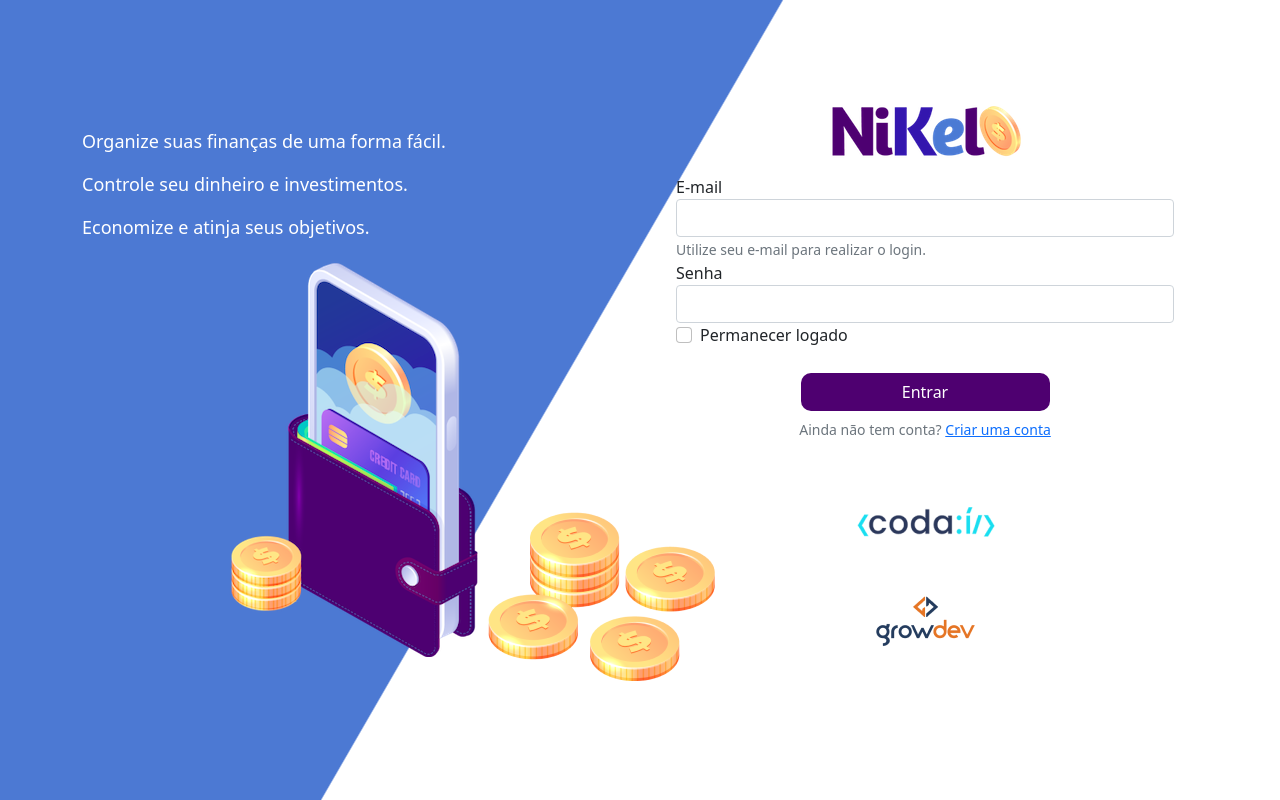
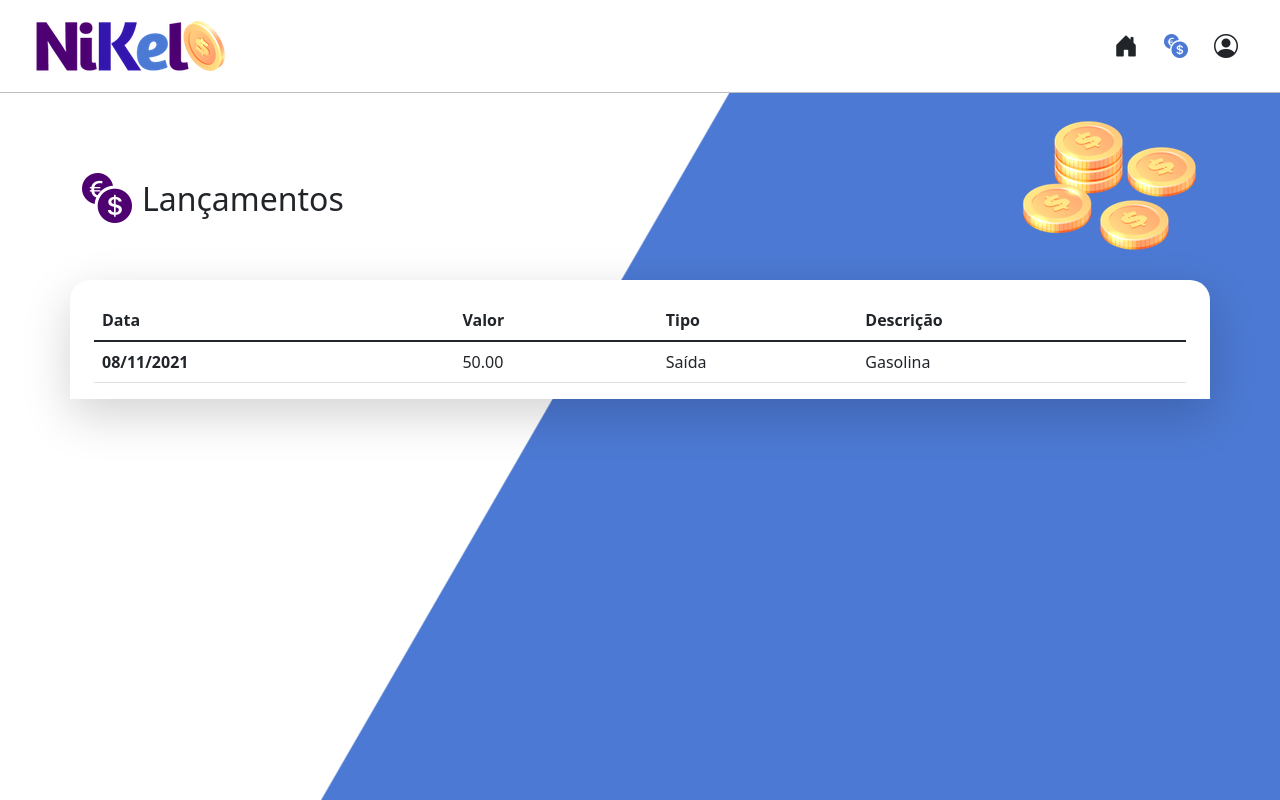
Before and after one commit to alucard93/Nikel, a plain HTML site: page public/transactions.html in a window 1280 px wide. Drawn offline with nearby package versions, Linux system fonts and the light colour scheme.

Commit message:
feat: Revamp transactions page layout and add transaction table

```diff
--- a/public/transactions.html
+++ b/public/transactions.html
@@ -8,113 +8,109 @@
       href="https://cdn.jsdelivr.net/npm/bootstrap@5.1.3/dist/css/bootstrap.min.css"
       rel="stylesheet"
     />
+
+    <link
+      rel="stylesheet"
+      href="https://cdn.jsdelivr.net/npm/bootstrap-icons@1.13.1/font/bootstrap-icons.min.css"
+    />
     <link rel="stylesheet" href="./css/styles.css" />
     <title>Nikel - Transactions</title>
   </head>
-    <body id="login">
+  <body id="app">
+    <!-- HEADER -->
+    <header>
+      <nav class="navbar navbar-expand navbar-light bg-white px-4">
+        <a class="navbar-brand" href="#">
+          <img src="./assets/images/nikel-logo.png" alt="Nikel Logo" />
+        </a>
+        <button
+          class="navbar-toggler"
+          type="button"
+          data-bs-toggle="collapse"
+          data-bs-target="#navbarSupportedContent"
+          aria-controls="navbarSupportedContent"
+          aria-expanded="false"
+          aria-label="Alternar navegação"
+        >
+          <span class="navbar-toggler-icon"></span>
+        </button>
+
+        <div
+          class="collapse navbar-collapse justify-content-end"
+          id="navbarSupportedContent"
+        >
+          <div class="d-flex">
+            <a href="home.html" class="text-decoration-none">
+              <button class="btn fs-4" type="button">
+                <i class="bi bi-house-door-fill"></i>
+              </button>
+            </a>
+            <a href="transactions.html">
+              <button class="btn fs-4" type="button">
+                <i class="bi bi-currency-exchange color-secondary"></i>
+              </button>
+            </a>
+
+            <div class="dropdown">
+              <button
+                class="btn fs-4"
+                type="button"
+                data-bs-toggle="dropdown"
+                aria-expanded="false"
+              >
+                <i class="bi bi-person-circle"></i>
+              </button>
+              <ul class="dropdown-menu">
+                <li><a class="dropdown-item" href="#">Sair</a></li>
+              </ul>
+            </div>
+          </div>
+        </div>
+      </nav>
+    </header>
+
     <main>
-        <div class="container">
-          <div class="row vh-100">
-            <!-- SEÇÃO TEXTO E IMAGENS -->
-            <div class="col d-flex justify-content-center flex-column my-5">
-              <div class="text-login">
-                <p>Organize suas finanças de uma forma fácil.</p>
-                <p>Controle seu dinheiro e investimentos.</p>
-                <p>Economize e atinja seus objetivos.</p>
-              </div>
-              <figure class="text-center">
-                <img
-                  src="./assets/images/pocket.png"
-                  alt="imagem pocket"
-                  class="img-fluid"
-                />
-                <img
-                  src="./assets/images/coins.png"
-                  alt="imagem coins"
-                  class="img-fluid d-none d-md-inline coins"
-                />
-              </figure>
+      <div class="container-lg">
+        <div class="row">
+          <div class="col d-flex mt-4 justify-content-start align-items-center">
+            <i class="bi bi-currency-exchange color-primary icon-detail"></i>
+            <span class="fs-2">Lançamentos</span>
           </div>
 
-            <!-- FORMULÁRIO -->
-            <div class="col d-flex justify-content-center flex-column my-5">
-              <div class="container">
-                <div class="row">
-                  <div class="col">
-                    <figure class="text-center mb-3">
-                      <img
-                        src="./assets/images/nikel-logo.png"
-                        alt="logo"
-                        class="img-fluid"
-                      />
+          <div class="col d-flex mt-4 justify-content-end">
+            <figure class="text-center">
+              <img src="./assets/images/coins-small.png" alt="moedas" />
             </figure>
           </div>
         </div>
 
         <div class="row">
+          <div class="col-12 info shadow-lg">
+            <div class="container">
+              <div class="row">
                 <div class="col">
-                    <form action="home.html">
-                      <div class="form-group">
-                        <label for="exampleInputEmail1">E-mail</label>
-                        <input
-                          type="email"
-                          class="form-control"
-                          id="exampleInputEmail1"
-                          aria-describedby="emailHelp"
-                        />
-                        <small id="emailHelp" class="form-text text-muted"
-                          >Utilize seu e-mail para realizar o login.</small
-                        >
-                      </div>
-                      <div class="form-group">
-                        <label for="exampleInputPassword1">Senha</label>
-                        <input
-                          type="password"
-                          class="form-control"
-                          id="exampleInputPassword1"
-                        />
-                      </div>
-                      <div class="form-group form-check">
-                        <input
-                          type="checkbox"
-                          class="form-check-input"
-                          id="exampleCheck1"
-                        />
-                        <label class="form-check-label" for="exampleCheck1"
-                          >Permanecer logado</label
-                        >
-                      </div>
-                      <button type="submit" class="btn button-login mt-4">
-                        Entrar
-                      </button>
-                    </form>
+                  <table class="table">
+                    <thead>
+                      <tr>
+                        <th scope="col">Data</th>
+                        <th scope="col">Valor</th>
+                        <th scope="col">Tipo</th>
+                        <th scope="col">Descrição</th>
+                      </tr>
+                    </thead>
+                    <tbody>
+                      <tr>
+                        <th scope="row">08/11/2021</th>
+                        <td>50.00</td>
+                        <td>Saída</td>
+                        <td>Gasolina</td>
+                      </tr>
+
+                    </tbody>
+                  </table>
                 </div>
               </div>
-
-                <div class="row">
-                  <div class="col">
-                    <p class="text-center mt-2 form-text">
-                      Ainda não tem conta?
-                      <a href="register.html">Criar uma conta</a>
-                    </p>
             </div>
-                </div>
-
-              <div class="row text-center mt-5">
-                <div class="col">
-                  <figure>
-                    <img src="./assets/images/codai-logo.png" alt="logo codai" class="img-fluid">
-                  </figure>
-                </div>
-              </div>
-              <div class="row text-center">
-                    <div class="col">
-                  <figure>
-                    <img src="./assets/images/growdev-logo.png" alt="logo growdev" class="img-fluid">
-                  </figure>
-                </div>
-              </div>
-
           </div>
         </div>
       </div>
```
Lines whose indentation alone changed are shown as unchanged.
